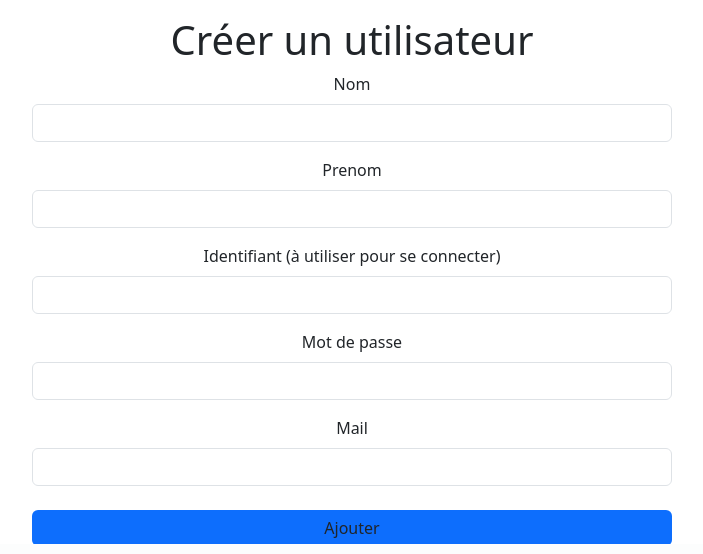
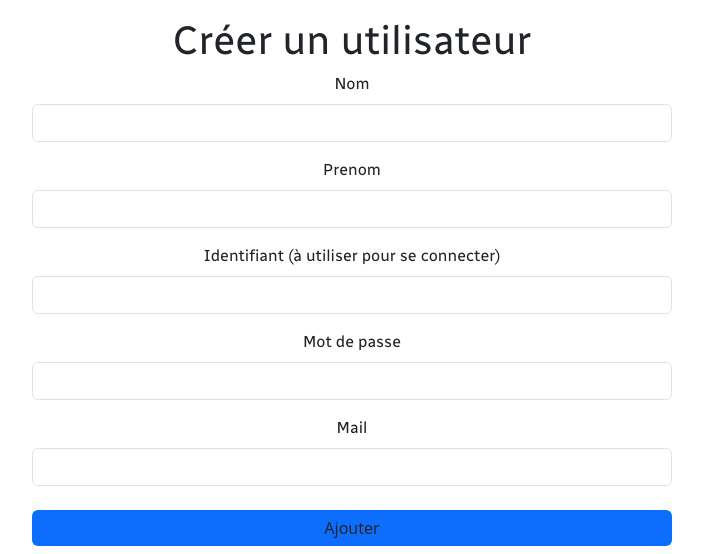
Before and after one commit to Vivi55100/astronomieProject, a PHP site: page /astronomieProject/view/user/create_user.php in a window 1280 px wide. Shown: the part 256-810 px from the top of the page, without its empty margins (288-991 px from the left). Run offline with PHP 8.4, Linux system fonts and the light colour scheme; some libraries are stand-ins or nearby versions.

Commit message:
fix some fonts

```diff
--- a/assets/scss/style.scss
+++ b/assets/scss/style.scss
@@ -10,6 +10,18 @@
 // );
 
 // Small devices (Phone, 576px and up)
+@font-face {
+    font-family: 'potta';
+    src: url("../assets/fonts/Potta_One/PottaOne-Regular.ttf");
+}
+@font-face {
+    font-family: 'kotta';
+    src: url("../assets/fonts/Potta_One/KottaOne-Regular.ttf");
+}
+@font-face {
+    font-family: 'canada';
+    src: url("../assets/fonts/Radio_Canada/static/RadioCanada-Regular.ttf");
+}
 body{
     nav{
         z-index: 2;
@@ -24,6 +36,7 @@ body{
             .welcome{
                 width: auto;
                 h3{
+                    font-family: "potta";
                     color: white;
                 }
             }
@@ -47,6 +60,7 @@ body{
                         a{
                             width: 100%;
                             color: white;
+                            font-family: "potta";
                             font-size: 2em;
                             img{
                                 width: 15%;
@@ -79,16 +93,18 @@ body{
         z-index: 0;
     }
     .createUser{
-        position: fixed;
-        z-index: 1;
         width: 100%;
+        h1{
+            font-family: "canada";
+        }
         form{
             display: flex;
             flex-direction: column;
             align-items: center;
             width: 100%;
-            position: fixed;
-            z-index: 0;
+            label{
+                font-family: "canada";
+            }
             input{
                 width: 50%;
             }
--- a/css/style.css
+++ b/css/style.css
@@ -1,3 +1,15 @@
+@font-face {
+  font-family: "potta";
+  src: url("../assets/fonts/Potta_One/PottaOne-Regular.ttf");
+}
+@font-face {
+  font-family: "kotta";
+  src: url("../assets/fonts/Potta_One/KottaOne-Regular.ttf");
+}
+@font-face {
+  font-family: "canada";
+  src: url("../assets/fonts/Radio_Canada/static/RadioCanada-Regular.ttf");
+}
 body nav {
   z-index: 2;
 }
@@ -14,6 +26,7 @@ body nav div .welcome {
   width: auto;
 }
 body nav div .welcome h3 {
+  font-family: "potta";
   color: white;
 }
 body nav div button {
@@ -39,6 +52,7 @@ body nav div #navbarNav ul li {
 body nav div #navbarNav ul li a {
   width: 100%;
   color: white;
+  font-family: "potta";
   font-size: 2em;
 }
 body nav div #navbarNav ul li a img {
@@ -66,17 +80,19 @@ body .readUser {
   z-index: 0;
 }
 body .createUser {
-  position: fixed;
-  z-index: 1;
   width: 100%;
+}
+body .createUser h1 {
+  font-family: "canada";
 }
 body .createUser form {
   display: flex;
   flex-direction: column;
   align-items: center;
   width: 100%;
-  position: fixed;
-  z-index: 0;
+}
+body .createUser form label {
+  font-family: "canada";
 }
 body .createUser form input {
   width: 50%;
--- a/view/user/create_user.php
+++ b/view/user/create_user.php
@@ -4,9 +4,9 @@
     include_once "../../model/role.php";
 ?>
 
-<h1 class="text-center mt-3">Créer un utilisateur</h1>
+<div class="createUser">
+    <h1 class="text-center mt-3">Créer un utilisateur</h1>
 
-<div class="createUser">
     <form id="form" action="controller/user/create_user_ctrl.php" method="POST">
 
         <label class="form-label" for="last_name">Nom</label>
```
Also changed, not shown: 1 other file.
